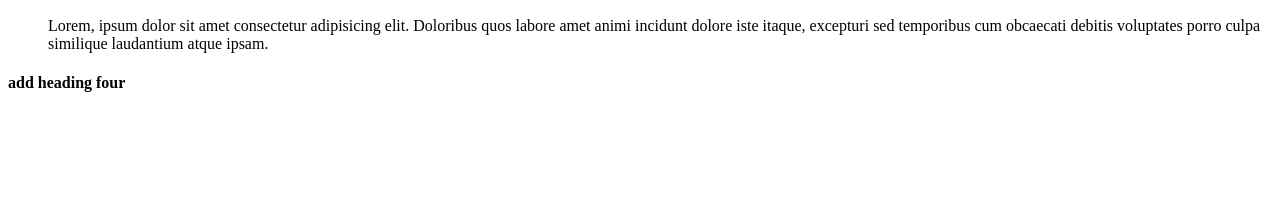
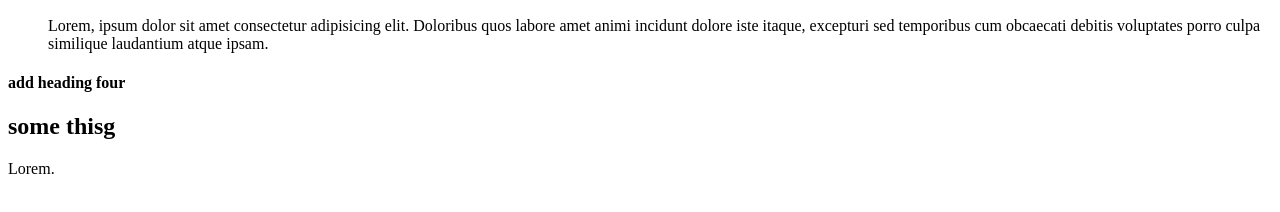
Before and after one commit to rh-abir/frist-website-repo, a plain HTML site: page index.html in a window 1280 px wide. Shown: the part 462-674 px from the top of the page. Drawn offline with Linux system fonts and the light colour scheme.

Commit message:
some tet

```diff
--- a/index.html
+++ b/index.html
@@ -21,6 +21,7 @@
         <p>Lorem, ipsum dolor sit amet consectetur adipisicing elit. Doloribus quos labore amet animi incidunt dolore iste itaque, excepturi sed temporibus cum obcaecati debitis voluptates porro culpa similique laudantium atque ipsam.</p>
     </dir>
     <h4>add heading four</h4>
-
+    <h2>some thisg</h2>
+    <p>Lorem.</p>
 </body>
 </html>
```
